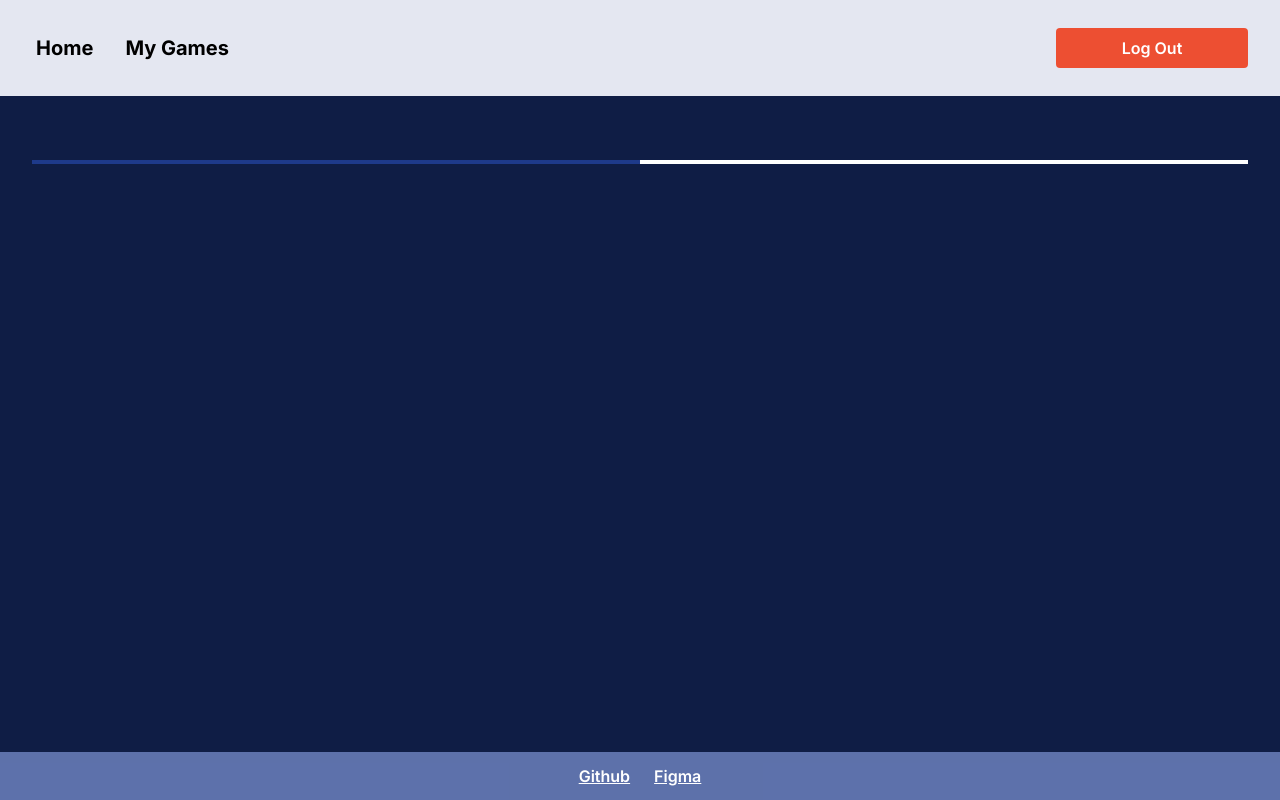
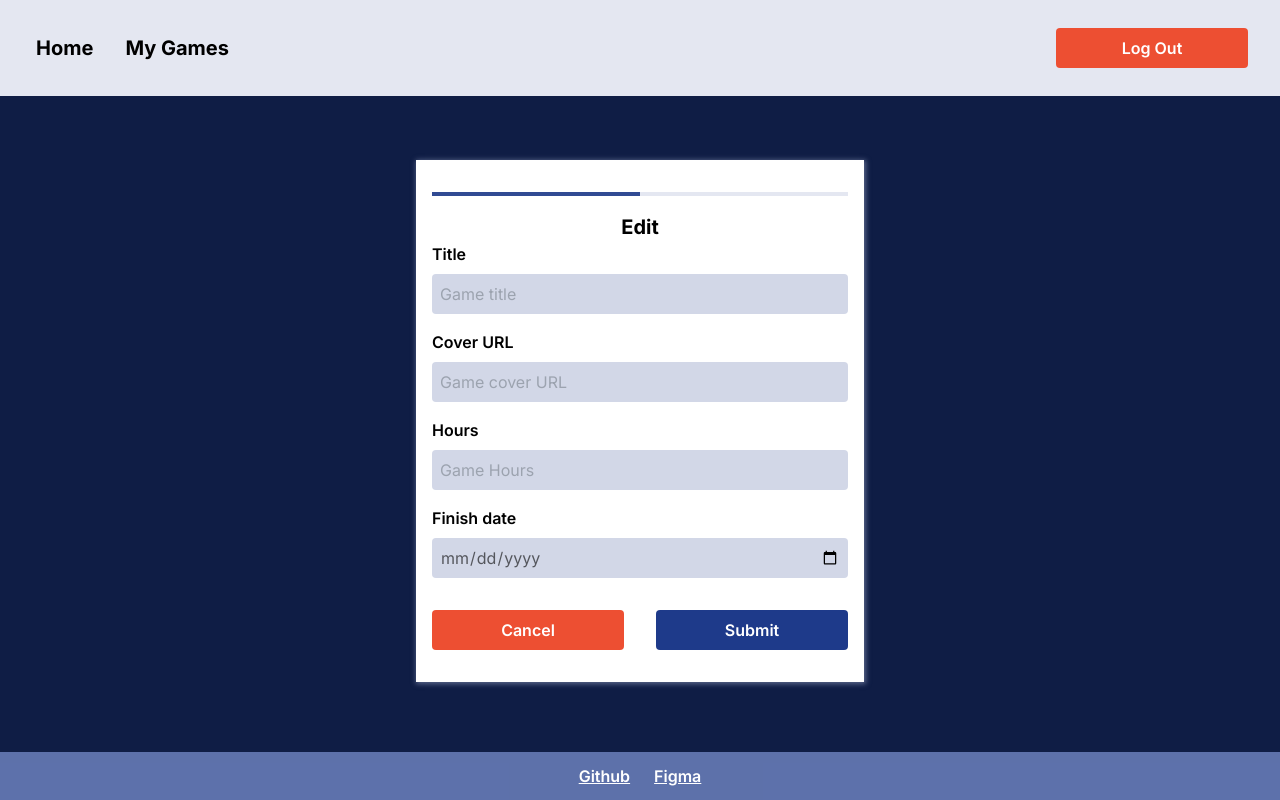
Before and after one commit to a1Thiago/finished-games, a React (Vite) app in the folder client/: page /games/edit/1 in a window 1280 px wide. Built offline with nearby package versions, Linux system fonts and the light colour scheme; no server answers; sample sign-in values are in the browser's storage.

Commit message:
loading tst

```diff
--- a/client/src/components/EditGameSection/EditGameSection.tsx
+++ b/client/src/components/EditGameSection/EditGameSection.tsx
@@ -71,7 +71,7 @@ export default function EditGameSection() {
       throw new Error(error);
     }
   }
-  if (isLoading) return <ProgressBar darkMode />
+  // if (isLoading) return <ProgressBar darkMode />
 
   if (error) return <ErrorMessage message="Error" />
 
@@ -80,6 +80,10 @@ export default function EditGameSection() {
     <div className="grid gap-4 bg-white shadow-custom py-8 px-4 max-w-md w-full">
 
       <form onSubmit={handleClick} className=" overflow-hidden whitespace-nowrap text-ellipsis">
+
+        <div className="mb-4">
+          {isLoading && <ProgressBar />}
+        </div>
 
         <Heading ><h2 className="text-center">Edit {data && data[0]?.title}</h2></Heading>
         <Text className="text-redAlert-100">{validForm}</Text>
```
